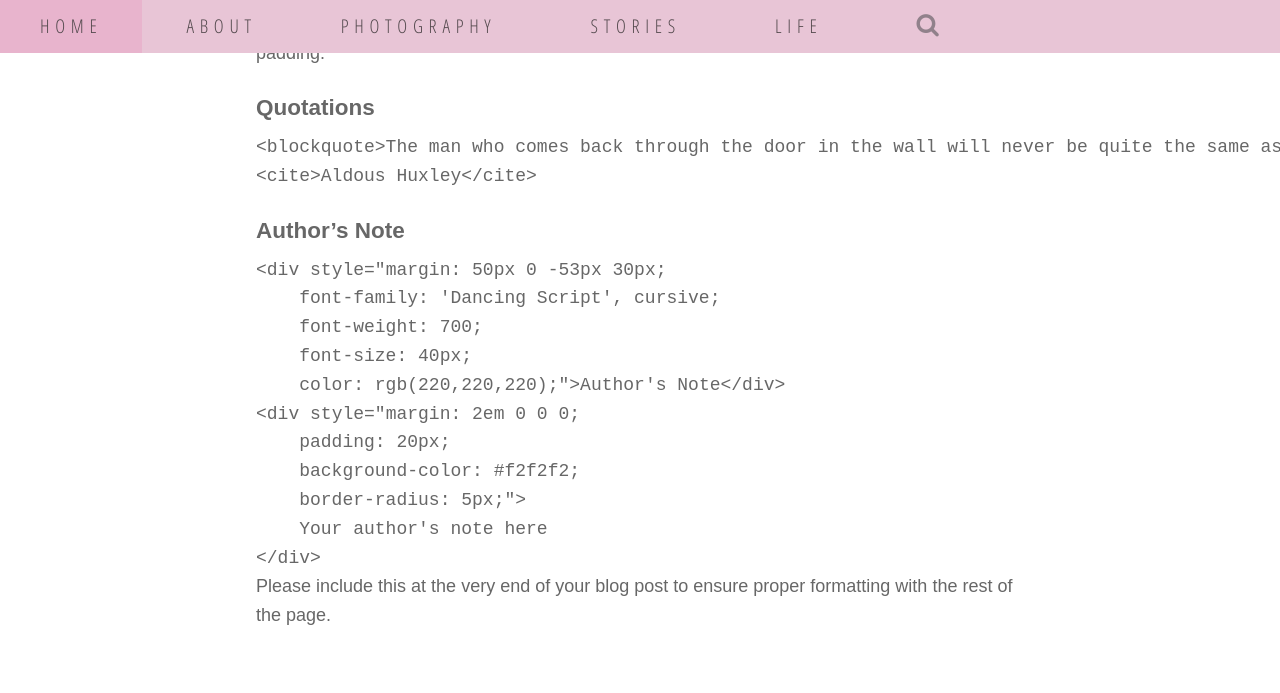
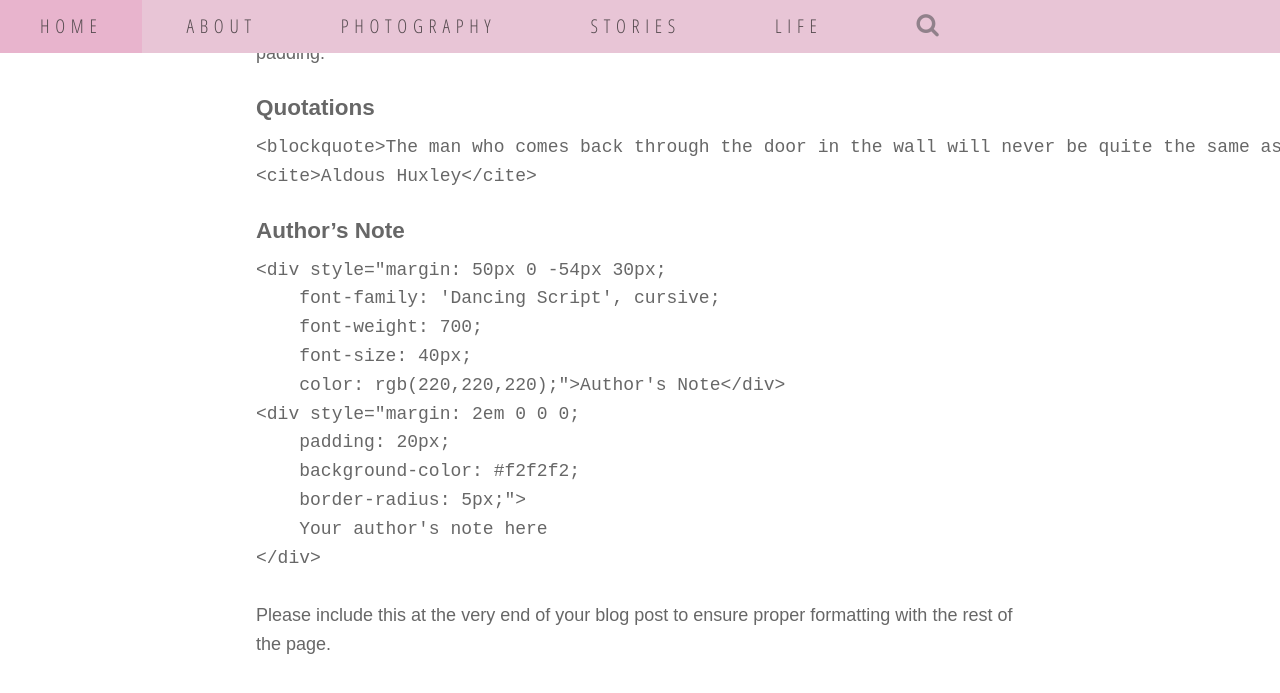
Before and after one commit to JasmineOuO/meaningful-nonsense-jekyll, a Jekyll site: the page built from Writing-and-Formatting-Posts.md, in a window 1280 px wide and 900 px high, scrolled down 1985 px. Shown: the top 693 px of the window. Built offline with Jekyll 4.4.1, drawn with Linux system fonts in a browser that asks for light colours; nearby versions of some CDN libraries; some web fonts are replaced.

Commit message:
Update authorsnote.html

```diff
--- a/_includes/authorsnote.html
+++ b/_includes/authorsnote.html
@@ -1,4 +1,4 @@
-<div style="margin: 50px 0 -53px 30px;
+<div style="margin: 50px 0 -54px 30px;
     font-family: 'Dancing Script', cursive;
     font-weight: 700;
     font-size: 40px;
```
